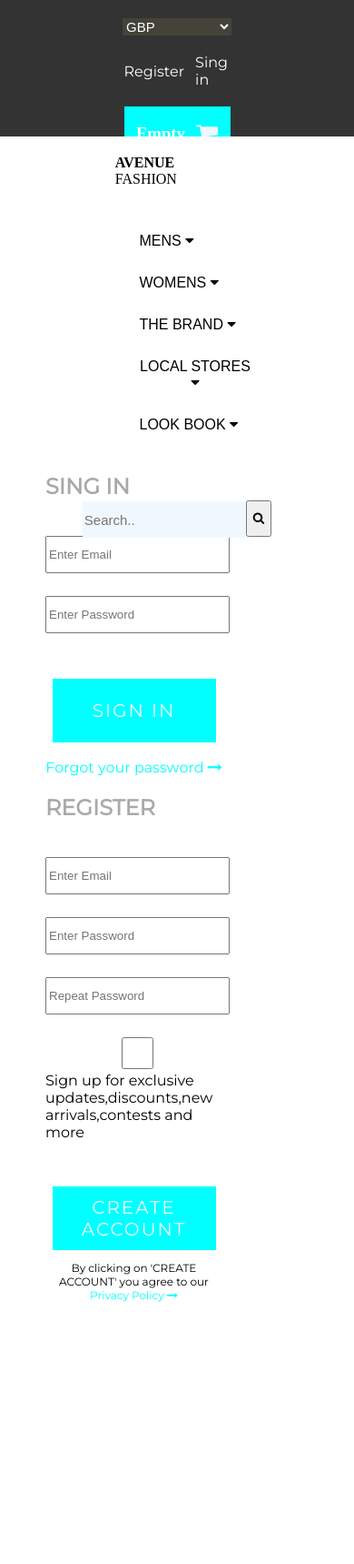
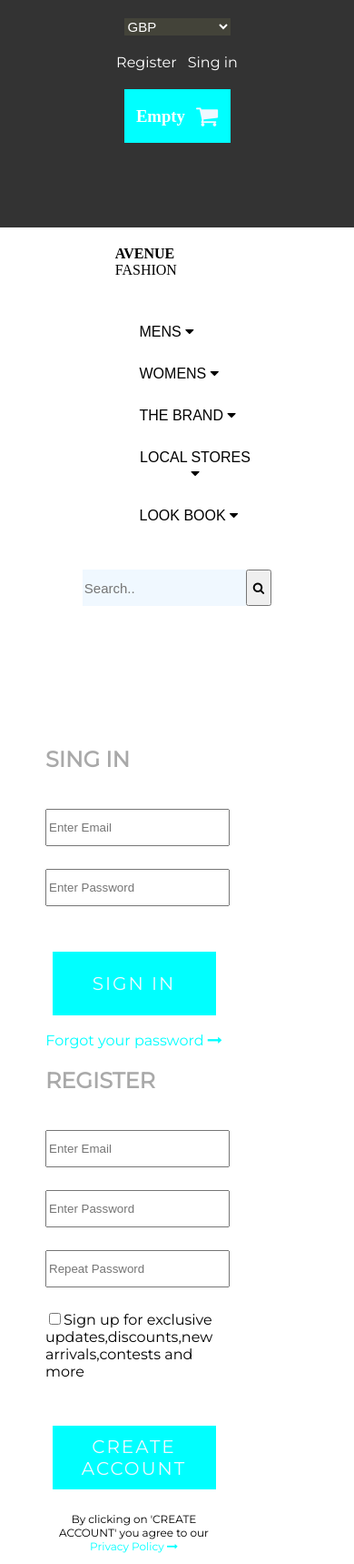
Before and after one commit to VladoMilicic/praksa, a Django app: page /sign-in in a window 390 px wide. Shown: the whole page at 91% size. Before the commit the page ends 1431 px from the top, so only its background shows below. Run offline with Django 3.2, Linux system fonts and the light colour scheme.

Commit message:
'update2'

```diff
--- a/ecommerce/ecommerce/static/header.css
+++ b/ecommerce/ecommerce/static/header.css
@@ -13,7 +13,7 @@
     background-color: #333333;
 }
 .left-upper-header{
-    width: 50%;
+    width: 30%;
     display:flex;
     justify-content:center ;
     align-items: center;
@@ -32,7 +32,7 @@
 
 }
 .center-upper-header{
-    width: 30%;
+    width: 40%;
     display: flex;
     justify-content:center;
     align-items: center;
@@ -151,7 +151,7 @@
 
 }
 .searchbutton{
-    margin-top: 22px;
+
     width: 30px;
     height: 40px;
 }
@@ -179,10 +179,11 @@
     }
     .header{
         display: block;
+        height: 100%;
     }
     .upper-header{
         display: block;
-        height: 150px;
+        height: 250px;
         width: 100%;
 
     }
@@ -210,7 +211,7 @@
     }
     .main-header{
         display: block;
-        height: 350px;
+        height: 550px;
         width: 100%;
 
     }
--- a/ecommerce/ecommerce/static/sign-in.css
+++ b/ecommerce/ecommerce/static/sign-in.css
@@ -20,7 +20,7 @@
 
 }
 
-input{
+.email, .password{
     display: block;
     width: 100%;
     height:35px;
@@ -87,7 +87,9 @@
 .check-div{
     margin-top: 25px;
 }
-
+.link-btn-txt{
+    margin-top: 25px;
+}
 
 @media (max-width:768px){
     .main{
--- a/ecommerce/ecommerce/templates/homepage.html
+++ b/ecommerce/ecommerce/templates/homepage.html
@@ -38,7 +38,7 @@
             <ul class="navbar">
                 <li class="nav-item"><a class="nav-link-a active" href="#"><b>POPULAR</b></a></li>
                 <li class="nav-item"><a class="nav-link-a" href="#"><b>NEW ARIVALS</b></a></li>
-                <li class="nav-item"><a class="nav-link-a" href="#"><b>BEST SELLERS</b></a></li>
+                <li class="nav-item"><a class="nav-link-a" href="{% url 'product-view' %}"><b>BEST SELLERS</b></a></li>
                 <li class="nav-item"><a class="nav-link-a" href="#"><b>SPECIAL OFFERS</b></a></li>
                 <li class="nav-item"><a class="nav-link-a" href="#"><b>COMMING SOON</b></a></li>
             </ul>
--- a/ecommerce/ecommerce/templates/product-view.html
+++ b/ecommerce/ecommerce/templates/product-view.html
@@ -20,7 +20,9 @@
     <title>Product view</title>
   </head>
   <body>
-    <header-component></header-component>
+    {% block content %}
+    {% include 'header.html' %}
+    {% endblock %}
     <div class="header-section">
       <div class="page-title">
         <p>
--- a/ecommerce/ecommerce/templates/sign-in.html
+++ b/ecommerce/ecommerce/templates/sign-in.html
@@ -44,7 +44,7 @@
 
             <div class="create">
                 <button class="create-btn">CREATE ACCOUNT</button>
-                <p>By clicking on 'CREATE ACCOUNT' you agree to our  <a href="#" class="link-btn">Privacy Policy  <i class="fa fa-long-arrow-right" aria-hidden="true"></i></a></p>
+                <p class="link-btn-txt">By clicking on 'CREATE ACCOUNT' you agree to our  <a href="#" class="link-btn">Privacy Policy  <i class="fa fa-long-arrow-right" aria-hidden="true"></i></a></p>
 
 
             </div>
--- a/ecommerce/ecommerce/urls.py
+++ b/ecommerce/ecommerce/urls.py
@@ -28,6 +28,7 @@
     path('local-store',views.localStores,name='local-stores'),
     path('sign-in',views.sign_in,name='sign-in'),
     path('lookbook',views.lookbook,name='lookbook'),
+    path('product-view',views.productView,name='product-view'),
 
 
 ]
```
